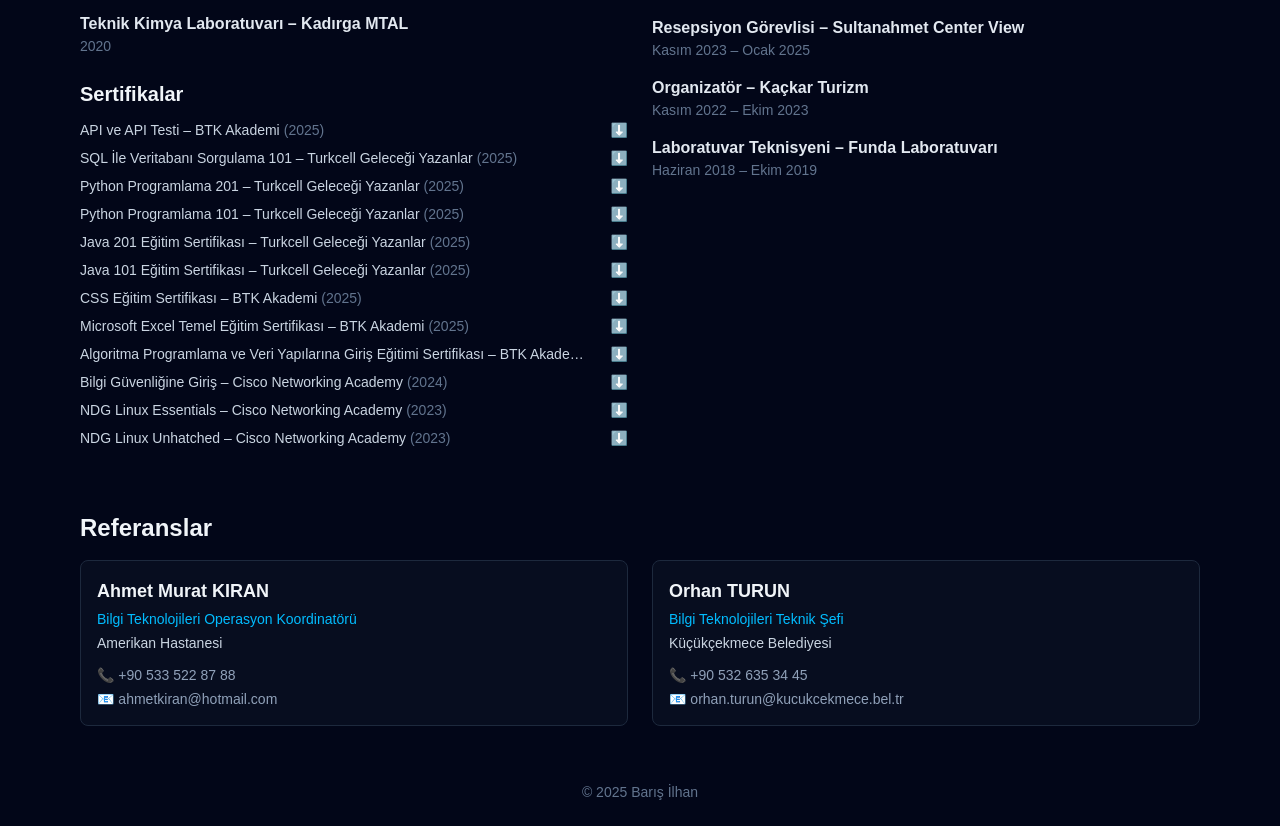
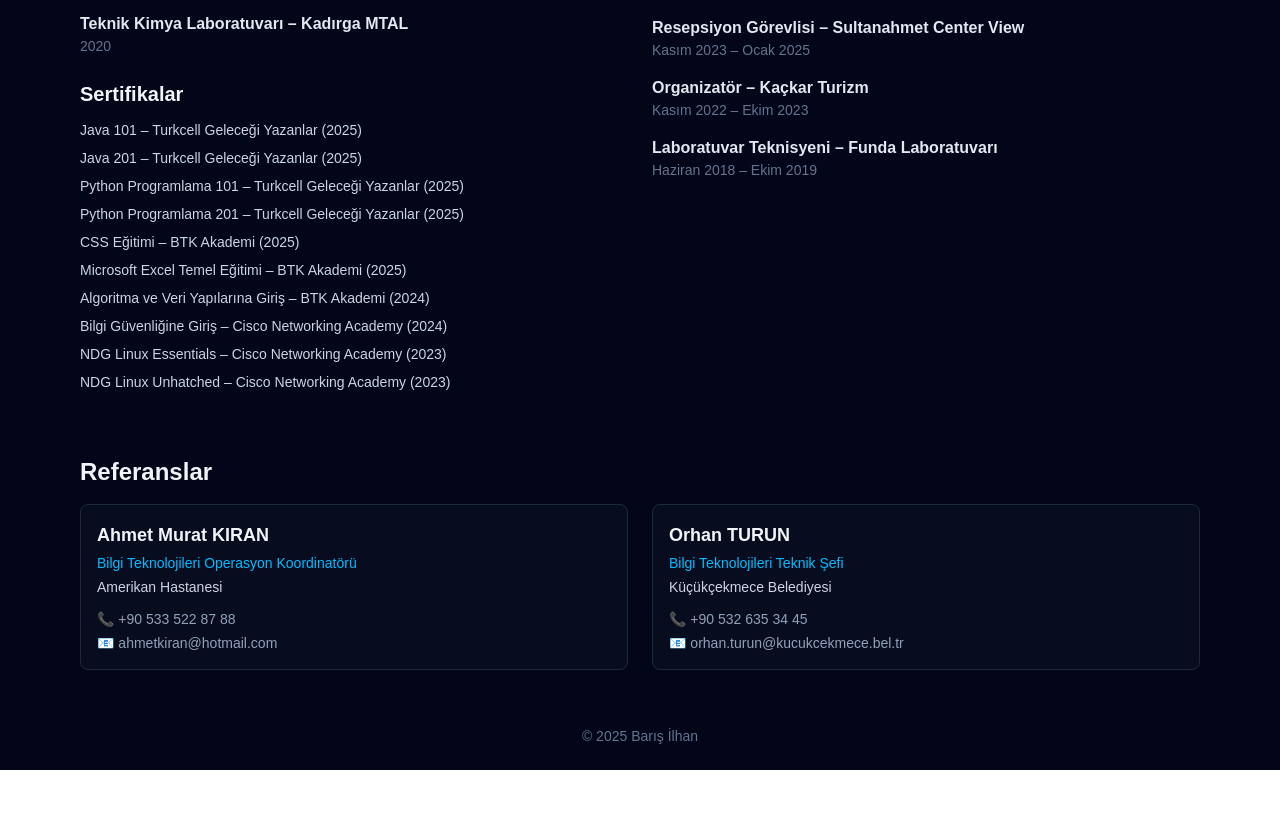
Before and after one commit to barslhn/Portfolio-Portfy, a Next.js app: page / in a window 1280 px wide. Shown: the part 1387-2213 px from the top of the page. After the commit the page ends 2157 px from the top, so only its background shows below. Built offline with nearby package versions, Linux system fonts and the light colour scheme; no server answers.

Commit message:
feat: kod üzerinde değişimler.

```diff
--- a/app/page.tsx
+++ b/app/page.tsx
@@ -52,22 +52,18 @@ const TEXTS = {
     edu1_year: "2025",
     edu2: "Teknik Kimya Laboratuvarı – Kadırga MTAL",
     edu2_year: "2020",
-    // 👇 SERTİFİKA VERİ YAPISI GÜNCELLENDİ (TR)
     certificates: [
-      { name: "API ve API Testi – BTK Akademi", year: "(2025)", file: "/certificates/api-test-btk.pdf" },
-      { name: "SQL İle Veritabanı Sorgulama 101 – Turkcell Geleceği Yazanlar", year: "(2025)", file: "/certificates/sql-101-turkcell.pdf" },
-      { name: "Python Programlama 201 – Turkcell Geleceği Yazanlar", year: "(2025)", file: "/certificates/python-201-turkcell.pdf" },
-      { name: "Python Programlama 101 – Turkcell Geleceği Yazanlar", year: "(2025)", file: "/certificates/python-101-turkcell.pdf" },
-      { name: "Java 201 Eğitim Sertifikası – Turkcell Geleceği Yazanlar", year: "(2025)", file: "/certificates/java-201-turkcell.pdf" },
-      { name: "Java 101 Eğitim Sertifikası – Turkcell Geleceği Yazanlar", year: "(2025)", file: "/certificates/java-101-turkcell.pdf" },
-      { name: "CSS Eğitim Sertifikası – BTK Akademi", year: "(2025)", file: "/certificates/css-egitim-btk.pdf" },
-      { name: "Microsoft Excel Temel Eğitim Sertifikası – BTK Akademi", year: "(2025)", file: "/certificates/excel-temel-btk.pdf" },
-      { name: "Algoritma Programlama ve Veri Yapılarına Giriş Eğitimi Sertifikası – BTK Akademi", year: "(2024)", file: "/certificates/algoritma-veri-btk.pdf" },
-      { name: "Bilgi Güvenliğine Giriş – Cisco Networking Academy", year: "(2024)", file: "/certificates/bilgi-guvenligi-cisco.pdf" },
-      { name: "NDG Linux Essentials – Cisco Networking Academy", year: "(2023)", file: "/certificates/linux-essentials-cisco.pdf" },
-      { name: "NDG Linux Unhatched – Cisco Networking Academy", year: "(2023)", file: "/certificates/linux-unhatched-cisco.pdf" },
+      "Java 101 – Turkcell Geleceği Yazanlar (2025)",
+      "Java 201 – Turkcell Geleceği Yazanlar (2025)",
+      "Python Programlama 101 – Turkcell Geleceği Yazanlar (2025)",
+      "Python Programlama 201 – Turkcell Geleceği Yazanlar (2025)",
+      "CSS Eğitimi – BTK Akademi (2025)",
+      "Microsoft Excel Temel Eğitimi – BTK Akademi (2025)",
+      "Algoritma ve Veri Yapılarına Giriş – BTK Akademi (2024)",
+      "Bilgi Güvenliğine Giriş – Cisco Networking Academy (2024)",
+      "NDG Linux Essentials – Cisco Networking Academy (2023)",
+      "NDG Linux Unhatched – Cisco Networking Academy (2023)",
     ],
-    // 👆 SERTİFİKA VERİ YAPISI GÜNCELLENDİ (TR)
     exp1_title: "Stajyer – Transay Taşımacılık ve Personel Hizmetleri",
     exp1_date: "Ağustos 2025 – Eylül 2025",
     exp2_title: "Resepsiyon Görevlisi – Sultanahmet Center View",
@@ -140,22 +136,18 @@ const TEXTS = {
     edu1_year: "2025",
     edu2: "Technical Chemistry Laboratory – Kadırga Vocational and Technical Anatolian High School",
     edu2_year: "2020",
-    // 👇 SERTİFİKA VERİ YAPISI GÜNCELLENDİ (EN)
     certificates: [
-      { name: "API and API Testing – BTK Academy", year: "(2025)", file: "/certificates/api-test-btk.pdf" },
-      { name: "SQL Database Querying 101 – Turkcell Geleceği Yazanlar", year: "(2025)", file: "/certificates/sql-101-turkcell.pdf" },
-      { name: "Python Programming 201 – Turkcell Geleceği Yazanlar", year: "(2025)", file: "/certificates/python-201-turkcell.pdf" },
-      { name: "Python Programming 101 – Turkcell Geleceği Yazanlar", year: "(2025)", file: "/certificates/python-101-turkcell.pdf" },
-      { name: "Java 201 Training Certificate – Turkcell Geleceği Yazanlar", year: "(2025)", file: "/certificates/java-201-turkcell.pdf" },
-      { name: "Java 101 Training Certificate – Turkcell Geleceği Yazanlar", year: "(2025)", file: "/certificates/java-101-turkcell.pdf" },
-      { name: "CSS Training Certificate – BTK Academy", year: "(2025)", file: "/certificates/css-egitim-btk.pdf" },
-      { name: "Microsoft Excel Basic Training Certificate – BTK Academy", year: "(2025)", file: "/certificates/excel-temel-btk.pdf" },
-      { name: "Introduction to Algorithms and Data Structures – BTK Academy", year: "(2024)", file: "/certificates/algoritma-veri-btk.pdf" },
-      { name: "Introduction to Cybersecurity – Cisco Networking Academy", year: "(2024)", file: "/certificates/bilgi-guvenligi-cisco.pdf" },
-      { name: "NDG Linux Essentials – Cisco Networking Academy", year: "(2023)", file: "/certificates/linux-essentials-cisco.pdf" },
-      { name: "NDG Linux Unhatched – Cisco Networking Academy", year: "(2023)", file: "/certificates/linux-unhatched-cisco.pdf" },
+      "Java 101 – Turkcell Geleceği Yazanlar (2025)",
+      "Java 201 – Turkcell Geleceği Yazanlar (2025)",
+      "Python Programming 101 – Turkcell Geleceği Yazanlar (2025)",
+      "Python Programming 201 – Turkcell Geleceği Yazanlar (2025)",
+      "CSS Training – BTK Academy (2025)",
+      "Microsoft Excel Basics – BTK Academy (2025)",
+      "Algorithms & Data Structures – BTK Academy (2024)",
+      "Introduction to Cybersecurity – Cisco Networking Academy (2024)",
+      "NDG Linux Essentials – Cisco (2023)",
+      "NDG Linux Unhatched – Cisco (2023)",
     ],
-    // 👆 SERTİFİKA VERİ YAPISI GÜNCELLENDİ (EN)
     exp1_title: "Intern – Transay Transport & Personnel Services",
     exp1_date: "August 2025 – September 2025",
     exp2_title: "Receptionist – Sultanahmet Center View",
@@ -572,30 +564,11 @@ export default function Home() {
             </li>
           </ul>
           <h3 className="text-xl font-semibold mt-6 mb-3">{t.certificates_title}</h3>
-          {/* 👇 SERTİFİKALAR LİSTESİ YENİ RENDER YAPISI (Düzeltildi) */}
           <ul className={isDark ? "space-y-2 text-slate-300 text-sm" : "space-y-2 text-slate-700 text-sm"}>
-            {t.certificates.map((cert: any, idx: number) => (
-              <li key={idx} className="flex items-center justify-between">
-                {/* Sertifika Adı */}
-                <span className="truncate">
-                  <span className="font-medium">{cert.name}</span>
-                  <span className="text-slate-500 ml-1">{cert.year}</span>
-                </span>
-
-                {/* İndirme Butonu */}
-                <a
-                  href={cert.file}
-                  download
-                  target="_blank"
-                  className="ml-4 flex items-center text-sky-400 hover:text-sky-500 transition-colors"
-                  title={lang === "tr" ? "Sertifikayı İndir" : "Download Certificate"}
-                >
-                  ⬇️
-                </a>
-              </li>
+            {t.certificates.map((cert: string, idx: number) => (
+              <li key={idx}>{cert}</li>
             ))}
           </ul>
-          {/* 👆 SERTİFİKALAR LİSTESİ YENİ RENDER YAPISI SONU */}
         </div>
         <div>
           <h2 className="text-2xl font-semibold mb-3">{t.experience_title}</h2>
```
Lines whose indentation alone changed are shown as unchanged.
